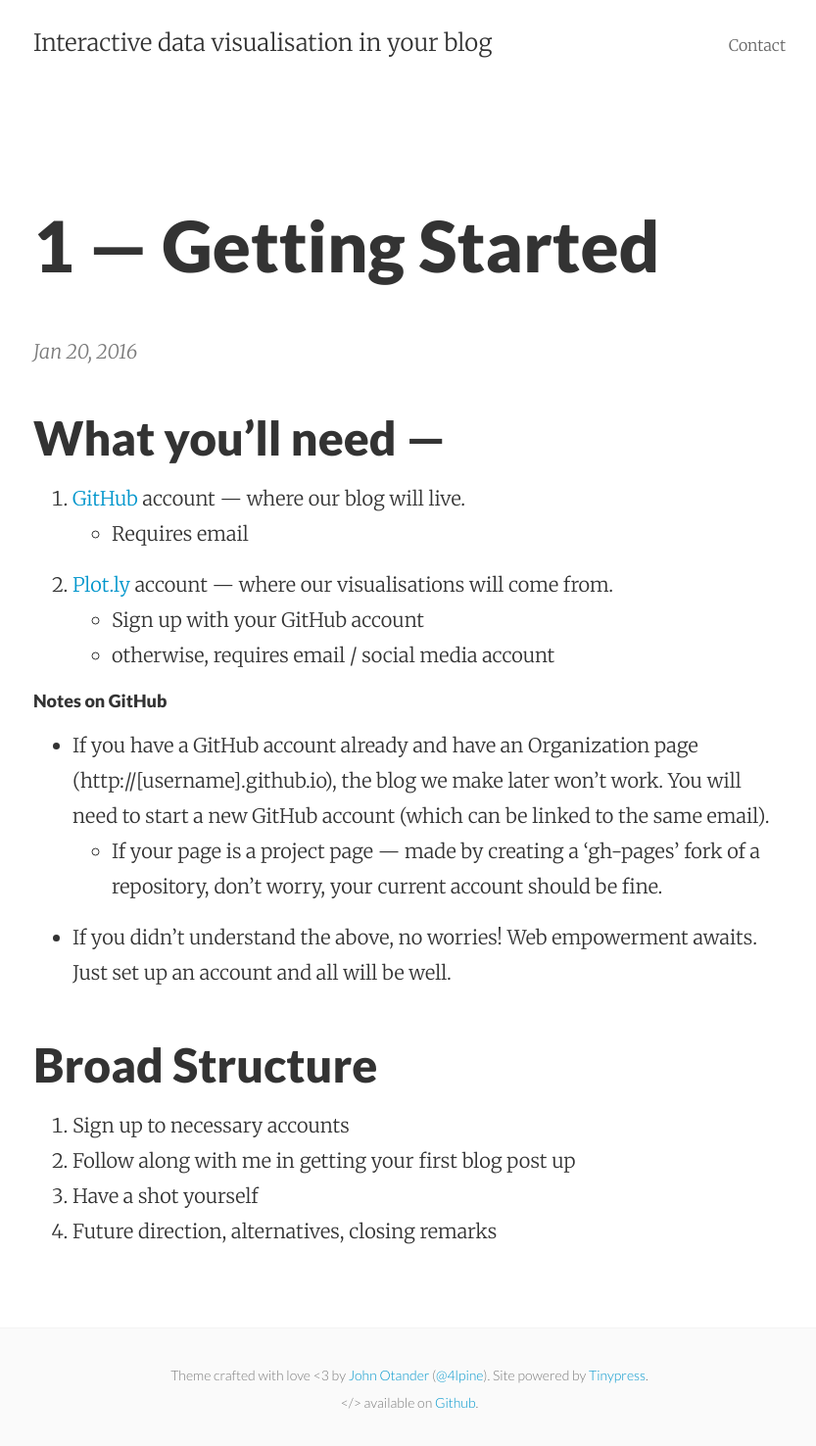
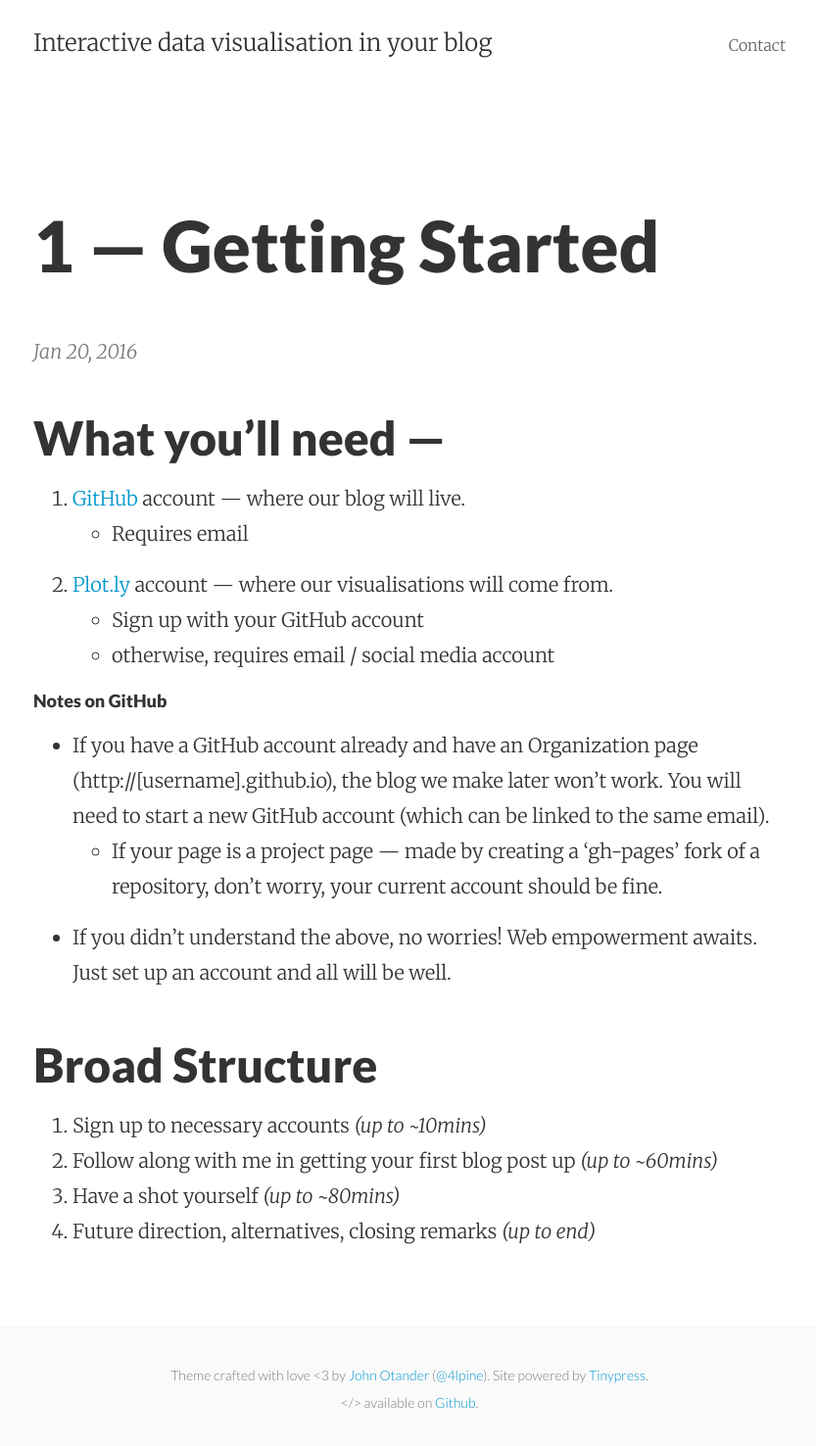
Before and after one commit to dataviz-blog/dataviz-blog.github.io, a Jekyll site: the page built from _posts/2016-01-20-1-getting-started.markdown, in a window 1280 px wide. Shown: the whole page at 98% size, without its empty margins (222-1055 px from the left). Built offline with Jekyll 4.4.1, drawn with Linux system fonts in a browser that asks for light colours.

Commit message:
Post update: 1 — Getting Started

```diff
--- a/_posts/2016-01-20-1-getting-started.markdown
+++ b/_posts/2016-01-20-1-getting-started.markdown
@@ -23,7 +23,7 @@ layout: post
 
 ## Broad Structure
 
-1. Sign up to necessary accounts
-2. Follow along with me in getting your first blog post up
-3. Have a shot yourself
-4. Future direction, alternatives, closing remarks
+1. Sign up to necessary accounts *(up to ~10mins)*
+2. Follow along with me in getting your first blog post up *(up to ~60mins)*
+3. Have a shot yourself *(up to ~80mins)*
+4. Future direction, alternatives, closing remarks *(up to end)*
```
